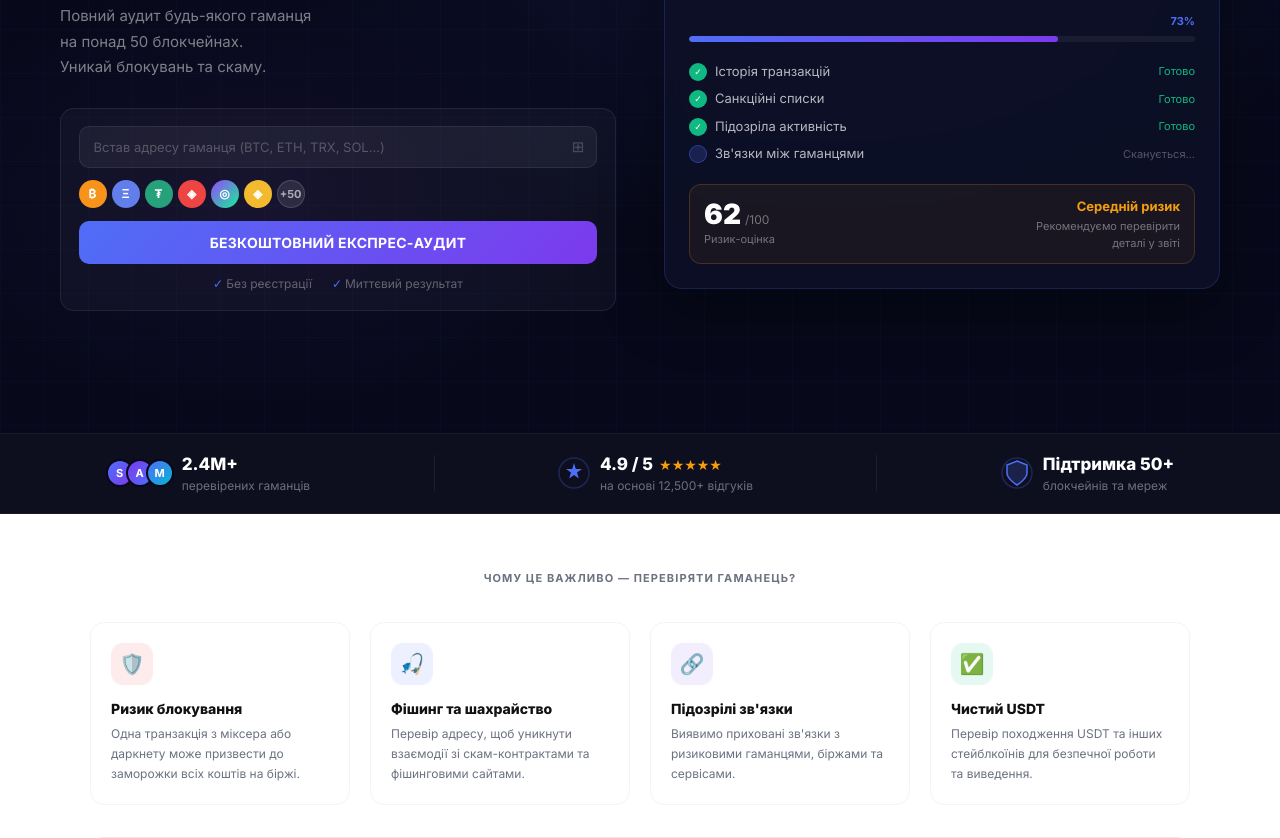
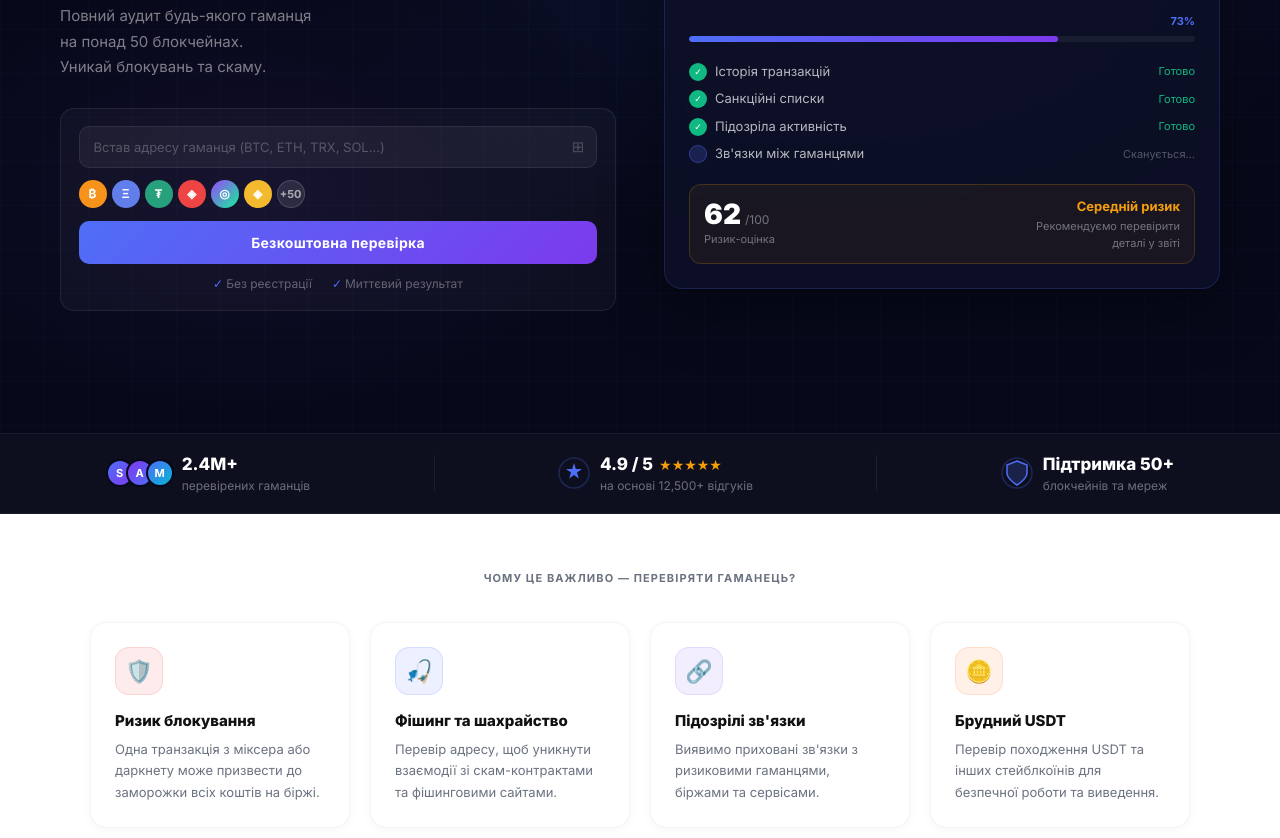
Before and after one commit to S7KK/chainguard, a website: page landing.html in a window 1280 px wide. Shown: the part 367-1205 px from the top of the page. Drawn offline with Linux system fonts and the light colour scheme.

Commit message:
Update landing.html

```diff
--- a/landing.html
+++ b/landing.html
@@ -1,4 +1,3 @@
-
 <!DOCTYPE html>
 <html lang="uk">
 <head>
@@ -122,15 +121,15 @@ h1{font-size:clamp(30px,4vw,50px);font-weight:900;line-height:1.08;letter-spacin
 .sec-label{font-size:11px;font-weight:700;text-transform:uppercase;letter-spacing:.1em;color:#6B7280;text-align:center;margin-bottom:2.25rem}
 /* 4 cards in a row */
 .why-cards{display:grid;grid-template-columns:repeat(4,1fr);gap:1.25rem;margin-bottom:2rem}
-.why-card{background:#fff;border:1.5px solid #F3F4F6;border-radius:14px;padding:1.25rem;transition:border-color .2s,box-shadow .2s}
-.why-card:hover{border-color:#E5E7EB;box-shadow:0 4px 16px rgba(0,0,0,.06)}
-.wc-icon{width:42px;height:42px;border-radius:12px;display:flex;align-items:center;justify-content:center;margin-bottom:.9rem;font-size:20px}
-.wc-icon.red{background:rgba(239,68,68,.1)}
-.wc-icon.blue{background:rgba(79,110,247,.1)}
-.wc-icon.purple{background:rgba(139,92,246,.1)}
-.wc-icon.green{background:rgba(16,185,129,.1)}
-.wc-title{font-size:14px;font-weight:800;color:#111;margin-bottom:.4rem;line-height:1.3}
-.wc-desc{font-size:12px;color:#6B7280;line-height:1.65}
+.why-card{background:#fff;border:1.5px solid #F3F4F6;border-radius:16px;padding:1.5rem;transition:all .25s;box-shadow:0 2px 8px rgba(0,0,0,.04)}
+.why-card:hover{border-color:#E0E7FF;box-shadow:0 8px 24px rgba(79,110,247,.1);transform:translateY(-2px)}
+.wc-icon{width:48px;height:48px;border-radius:14px;display:flex;align-items:center;justify-content:center;margin-bottom:1rem;font-size:22px}
+.wc-icon.red{background:rgba(239,68,68,.1);border:1px solid rgba(239,68,68,.15)}
+.wc-icon.blue{background:rgba(79,110,247,.1);border:1px solid rgba(79,110,247,.15)}
+.wc-icon.purple{background:rgba(139,92,246,.1);border:1px solid rgba(139,92,246,.15)}
+.wc-icon.orange{background:rgba(249,115,22,.1);border:1px solid rgba(249,115,22,.15)}
+.wc-title{font-size:15px;font-weight:800;color:#111;margin-bottom:.5rem;line-height:1.3}
+.wc-desc{font-size:13px;color:#6B7280;line-height:1.65}
 /* 18.3 */
 .stat183{background:rgba(239,68,68,.03);border:1.5px solid rgba(239,68,68,.12);border-radius:14px;padding:1rem 1.5rem;display:flex;align-items:center;gap:1rem;flex-wrap:wrap}
 .s183-ico{font-size:20px;flex-shrink:0}
@@ -150,7 +149,7 @@ h1{font-size:clamp(30px,4vw,50px);font-weight:900;line-height:1.08;letter-spacin
 .step-arrow{display:flex;align-items:center;justify-content:center;padding-top:2.25rem;color:#D1D5DB;font-size:18px}
 
 /* ── RESULT SECTION ── */
-.result-section{background:#0D1028;padding:3rem 2rem}
+.result-section{background:#0D1028;padding:3rem 2rem 2rem}
 .result-inner{max-width:1000px;margin:0 auto}
 .result-label{font-size:11px;font-weight:700;text-transform:uppercase;letter-spacing:.1em;color:rgba(255,255,255,.35);text-align:center;margin-bottom:2rem}
 .result-grid{display:grid;grid-template-columns:200px 1fr;gap:1.5rem}
@@ -178,7 +177,7 @@ h1{font-size:clamp(30px,4vw,50px);font-weight:900;line-height:1.08;letter-spacin
 .rb-check{color:#4F6EF7;font-weight:700;flex-shrink:0}
 
 /* ── CHAINS SECTION ── */
-.chains-section{background:#0D1028;padding:3rem 2rem;border-top:1px solid rgba(255,255,255,.05)}
+.chains-section{background:#0D1028;padding:2.5rem 2rem 3rem;border-top:1px solid rgba(255,255,255,.05)}
 .chains-inner{max-width:700px;margin:0 auto;text-align:center}
 .chains-grid{display:grid;grid-template-columns:repeat(4,1fr);gap:1rem;margin-top:1.5rem}
 .chain-item{display:flex;flex-direction:column;align-items:center;gap:.4rem;cursor:default}
@@ -282,7 +281,7 @@ footer{background:#07091A;border-top:1px solid rgba(255,255,255,.05);padding:3re
   .hamburger{display:block}
   .hero{padding:4.5rem 1.25rem 2.5rem;min-height:auto}
   .hero-inner{grid-template-columns:1fr;gap:1.75rem}
-  .hero-right{order:-1}
+  .hero-right{order:1}
   .scan-card{padding:1.1rem}
   .why-cards{grid-template-columns:1fr 1fr;gap:1rem}
   .how-steps{grid-template-columns:1fr;gap:1.25rem}
@@ -343,7 +342,7 @@ footer{background:#07091A;border-top:1px solid rgba(255,255,255,.05);padding:3re
   </div>
   <div class="mm-btns">
     <button class="mm-b1" onclick="window.location.href='/dashboard'">Увійти</button>
-    <button class="mm-b2" onclick="closeMenu();focusScan()">Безкоштовний Аудит →</button>
+    <button class="mm-b2" onclick="closeMenu();focusScan()">Безкоштовна перевірка →</button>
   </div>
 </div>
 
@@ -369,7 +368,7 @@ footer{background:#07091A;border-top:1px solid rgba(255,255,255,.05);padding:3re
           <div class="cn cn-bnb">◈</div>
           <div class="cn cn-more">+50</div>
         </div>
-        <button class="cta-big" onclick="doScan()">БЕЗКОШТОВНИЙ ЕКСПРЕС-АУДИТ</button>
+        <button class="cta-big" onclick="doScan()">Безкоштовна перевірка</button>
         <div class="form-note"><span><span class="fn-check">✓</span>Без реєстрації</span><span><span class="fn-check">✓</span>Миттєвий результат</span></div>
       </div>
     </div>
@@ -457,8 +456,8 @@ footer{background:#07091A;border-top:1px solid rgba(255,255,255,.05);padding:3re
         <div class="wc-desc">Виявимо приховані зв'язки з ризиковими гаманцями, біржами та сервісами.</div>
       </div>
       <div class="why-card reveal d3">
-        <div class="wc-icon green">✅</div>
-        <div class="wc-title">Чистий USDT</div>
+        <div class="wc-icon orange">🪙</div>
+        <div class="wc-title">Брудний USDT</div>
         <div class="wc-desc">Перевір походження USDT та інших стейблкоїнів для безпечної роботи та виведення.</div>
       </div>
     </div>
@@ -575,7 +574,7 @@ footer{background:#07091A;border-top:1px solid rgba(255,255,255,.05);padding:3re
 </section>
 
 <!-- ══ CHAINS ══ -->
-<section class="chains-section">
+<section class="chains-section" style="margin-top:0">
   <div class="chains-inner">
     <div class="sec-label reveal" style="color:rgba(255,255,255,.35)">ПІДТРИМУЄМО 50+ БЛОКЧЕЙНІВ</div>
     <div class="chains-grid">
@@ -649,7 +648,7 @@ footer{background:#07091A;border-top:1px solid rgba(255,255,255,.05);padding:3re
       </div>
       <div class="g-col reveal d1">
         <div class="g-big-ico">🕵️</div>
-        <div class="g-title">100% Приватності. Без лого</div>
+        <div class="g-title">100% Приватності. Без логів</div>
         <div class="g-desc">Ми не зберігаємо жодної інформації про твої скани.</div>
       </div>
       <div class="g-col reveal d2">
```
